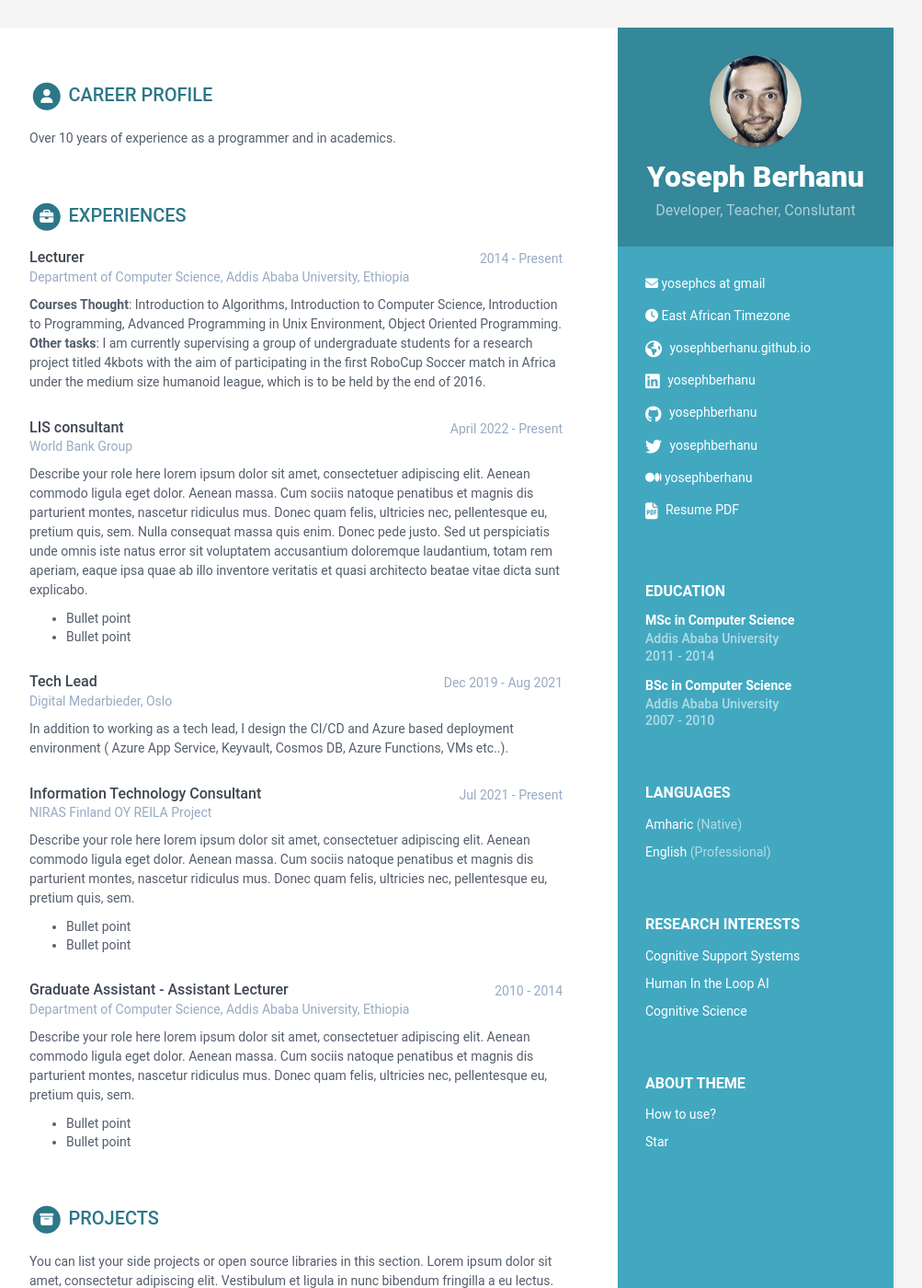
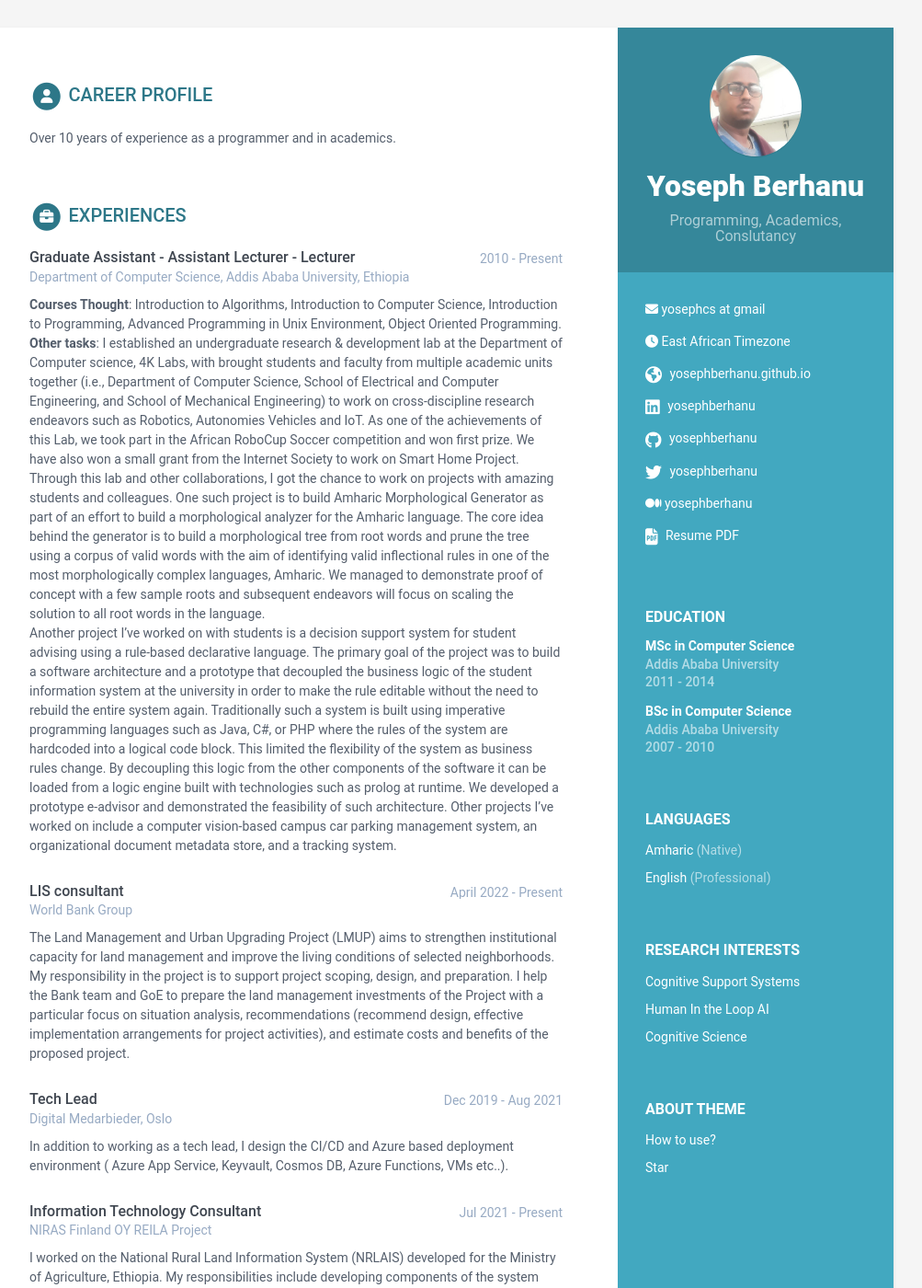
Before and after one commit to yosephberhanu/yosephberhanu.github.io, a Jekyll site: the page built from index.html, in a window 1280 px wide and 1400 px high. Shown: the whole window at 92% size, without its empty margins (168-1171 px from the left). Built offline with Jekyll 4.4.1, drawn with Linux system fonts in a browser that asks for light colours; some of the changed text lies outside the part shown.

Commit message:
Updates experiences

```diff
--- a/_data/data.yml
+++ b/_data/data.yml
@@ -8,7 +8,7 @@ sidebar:
 
   # Profile information
   name: Yoseph Berhanu
-  tagline: Developer, Teacher, Conslutant
+  tagline: Programming, Academics, Conslutancy
   avatar: profile.png #place a 100x100 picture inside /assets/images/ folder and provide the name of the file below
 
   # Sidebar links
@@ -28,7 +28,7 @@ sidebar:
   # stack-overflow: # Number/Username, e.g. 123456/alandoe
   # codewars:
   # goodreads: # Number-Username, e.g. 123456-alandoe
-  pdf: http://www.africau.edu/images/default/sample.pdf
+  pdf: /assets/pdf/CV.pdf
 
   languages:
     title: Languages
@@ -83,28 +83,23 @@ education:
 experiences:
   title: Experiences
   info:
-    - role: Lecturer
-      time: 2014 - Present
+    - role: Graduate Assistant - Assistant Lecturer - Lecturer
+      time: 2010 - Present
       company: Department of Computer Science, Addis Ababa University, Ethiopia
       details: |
         <b>Courses Thought</b>: Introduction to Algorithms, Introduction to Computer Science, Introduction to Programming, Advanced Programming in Unix Environment, Object Oriented Programming.
         <br />
-        <b>Other tasks</b>: I am currently supervising a group of undergraduate students for a research project titled 4kbots with the aim of participating in the first RoboCup Soccer match in Africa under the medium size humanoid league, which is to be held by the end of 2016.
+        <b>Other tasks</b>: I established an undergraduate research & development lab at the Department of Computer science, 4K Labs, with brought students and faculty from multiple academic units together (i.e., Department of Computer Science, School of Electrical and Computer Engineering, and School of Mechanical Engineering) to work on cross-discipline research endeavors such as Robotics, Autonomies Vehicles and IoT. As one of the achievements of this Lab, we took part in the African RoboCup Soccer competition and won first prize. We have also won a small grant from the Internet Society to work on Smart Home Project.
+        <br />
+        Through this lab and other collaborations, I got the chance to work on projects with amazing students and colleagues. One such project is to build Amharic Morphological Generator as part of an effort to build a morphological analyzer for the Amharic language. The core idea behind the generator is to build a morphological tree from root words and prune the tree using a corpus of valid words with the aim of identifying valid inflectional rules in one of the most morphologically complex languages, Amharic. We managed to demonstrate proof of concept with a few sample roots and subsequent endeavors will focus on scaling the solution to all root words in the language.
+        <br />
+        Another project I've worked on with students is a decision support system for student advising using a rule-based declarative language. The primary goal of the project was to build a software architecture and a prototype that decoupled the business logic of the student information system at the university in order to make the rule editable without the need to rebuild the entire system again. Traditionally such a system is built using imperative programming languages such as Java, C#, or PHP where the rules of the system are hardcoded into a logical code block. This limited the flexibility of the system as business rules change. By decoupling this logic from the other components of the software it can be loaded from a logic engine built with technologies such as prolog at runtime. We developed a prototype e-advisor and demonstrated the feasibility of such architecture.
+        Other projects I've worked on include a computer vision-based campus car parking management system, an organizational document metadata store, and a tracking system.
     - role: LIS consultant
       time: April 2022 - Present
       company: World Bank Group
       details: |
-        Describe your role here lorem ipsum dolor sit amet, consectetuer
-        adipiscing elit. Aenean commodo ligula eget dolor. Aenean massa.
-        Cum sociis natoque penatibus et magnis dis parturient montes,
-        nascetur ridiculus mus. Donec quam felis, ultricies nec,
-        pellentesque eu, pretium quis, sem. Nulla consequat massa quis
-        enim. Donec pede justo. Sed ut perspiciatis unde omnis iste natus
-        error sit voluptatem accusantium doloremque laudantium, totam rem
-        aperiam, eaque ipsa quae ab illo inventore veritatis et quasi
-        architecto beatae vitae dicta sunt explicabo.
-          - Bullet point
-          - Bullet point
+        The Land Management and Urban Upgrading Project (LMUP) aims to strengthen institutional capacity for land management and improve the living conditions of selected neighborhoods. My responsibility in the project is to support project scoping, design, and preparation. I help the Bank team and GoE to prepare the land management investments of the Project with a particular focus on situation analysis, recommendations (recommend design, effective implementation arrangements for project activities), and estimate costs and benefits of the proposed project.
     - role: Tech Lead
       time: Dec 2019 - Aug 2021
       company: Digital Medarbieder, Oslo
@@ -114,30 +109,16 @@ experiences:
       time: Jul 2021 - Present
       company: NIRAS Finland OY REILA Project
       details: |
-        Describe your role here lorem ipsum dolor sit amet, consectetuer
-        adipiscing elit. Aenean commodo ligula eget dolor. Aenean massa.
-        Cum sociis natoque penatibus et magnis dis parturient montes,
-        nascetur ridiculus mus. Donec quam felis, ultricies nec,
-        pellentesque eu, pretium quis, sem.
-          - Bullet point
-          - Bullet point
-    - role: Graduate Assistant - Assistant Lecturer
-      time: 2010 - 2014
-      company: Department of Computer Science, Addis Ababa University, Ethiopia
+        I worked on the National Rural Land Information System (NRLAIS) developed for the Ministry of Agriculture, Ethiopia. My responsibilities include developing components of the system and overseeing the overall direction of the system as it evolves over time.
+    - role: Technical Lead
+      time: July 2018 – September 2018
+      company: World Resources Institute
       details: |
-        Describe your role here lorem ipsum dolor sit amet, consectetuer
-        adipiscing elit. Aenean commodo ligula eget dolor. Aenean massa.
-        Cum sociis natoque penatibus et magnis dis parturient montes,
-        nascetur ridiculus mus. Donec quam felis, ultricies nec,
-        pellentesque eu, pretium quis, sem.
-          - Bullet point
-          - Bullet point
+        Establishing digital public transportation route management for Addis Ababa City. This included developing a data collection platform, setting standards and methodology for data collection, managing a group of students who worked as data collectors, and developing the final digital map along with teammates
 projects:
   title: Projects
   intro: >
-    You can list your side projects or open source libraries in this
-    section. Lorem ipsum dolor sit amet, consectetur adipiscing elit.
-    Vestibulum et ligula in nunc bibendum fringilla a eu lectus.
+    I've worked on a number of projects at different companies which not all of them are open source. Hence, I've listed some of the open source projects and my side projects.
   assignments:
     - title: 4K Bots
       link: 'http://4kbots.com'
@@ -145,23 +126,19 @@ projects:
 
     - title: iMASSREG & iWORLAIS
       link: '#'
-      tagline: 'A responsive website template designed to help web developers/designers market their services.'
+      tagline: '....'
 
-    - title: Delta
-      link: '#'
-      tagline: 'A responsive Bootstrap one page theme designed to help app developers promote their mobile apps'
-
-publications:
-  title: Publications
-  intro: |
-    You can list your publications in this section. Lorem ipsum dolor sit
-    amet, consectetur adipiscing elit. Vestibulum et ligula in nunc
-    bibendum fringilla a eu lectus.
-  papers:
-    - title: 'Genetic Programming III: Darwinian Invention &amp; Problem Solving'
-      link: '#'
-      authors: Koza, J.R., Andre, D., Bennett, F.H., Keane, M.A.
-      conference: 'Morgan Kaufmann Publishers Inc., San Francisco, CA, USA, 1st edn. (1999)'
+# publications:
+#   title: Publications
+#   intro: |
+#     You can list your publications in this section. Lorem ipsum dolor sit
+#     amet, consectetur adipiscing elit. Vestibulum et ligula in nunc
+#     bibendum fringilla a eu lectus.
+#   papers:
+#     - title: 'Genetic Programming III: Darwinian Invention &amp; Problem Solving'
+#       link: '#'
+#       authors: Koza, J.R., Andre, D., Bennett, F.H., Keane, M.A.
+#       conference: 'Morgan Kaufmann Publishers Inc., San Francisco, CA, USA, 1st edn. (1999)'
 
 skills:
   title: Skills &amp; Proficiency
```
Also changed, not shown: docker-compose.yml (+8 -7 lines), assets/images/profile.png, 1 other file.
